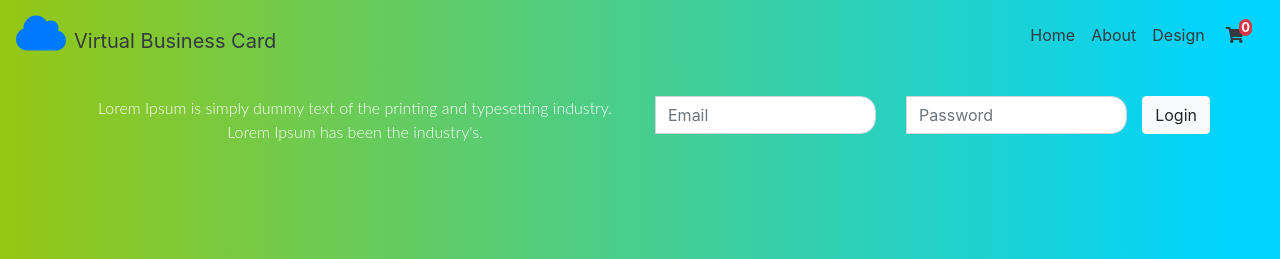
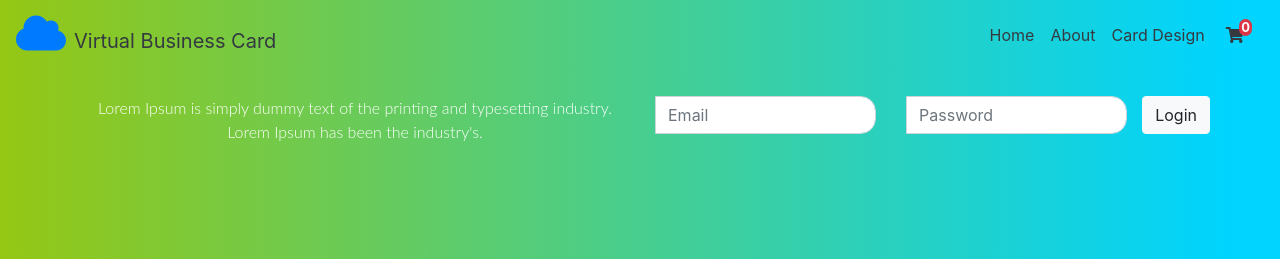
Before and after one commit to yariel1983/virtualbusinesscard, a PHP site: page /index.php in a window 1280 px wide. Shown: the top 259 px of the page. Run offline with PHP 8.4, Linux system fonts and the light colour scheme; some libraries are stand-ins or nearby versions.

Commit message:
navbar menu

```diff
--- a/_inc/header.php
+++ b/_inc/header.php
@@ -27,7 +27,7 @@
                         <a class="nav-link text-dark" href="about.php">About</a>
                     </li>
                     <li class="nav-item">
-                        <a class="nav-link text-dark" href="services.php">Design</a>
+                        <a class="nav-link text-dark" href="services.php">Card Design</a>
                     </li>
                     <!--<li class="nav-item">
                         <a class="nav-link text-dark" href="contact.php">Contact</a>
```
